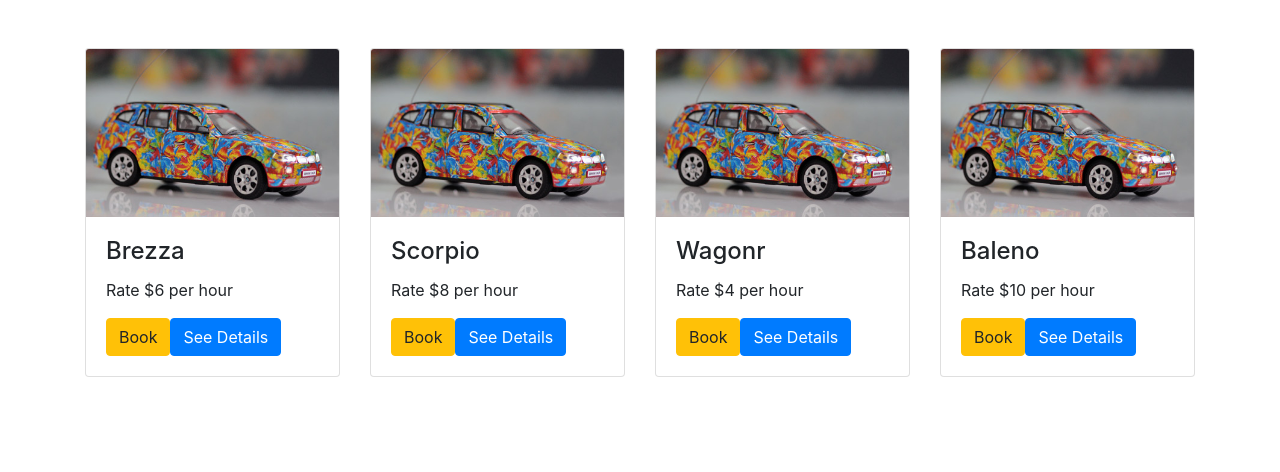
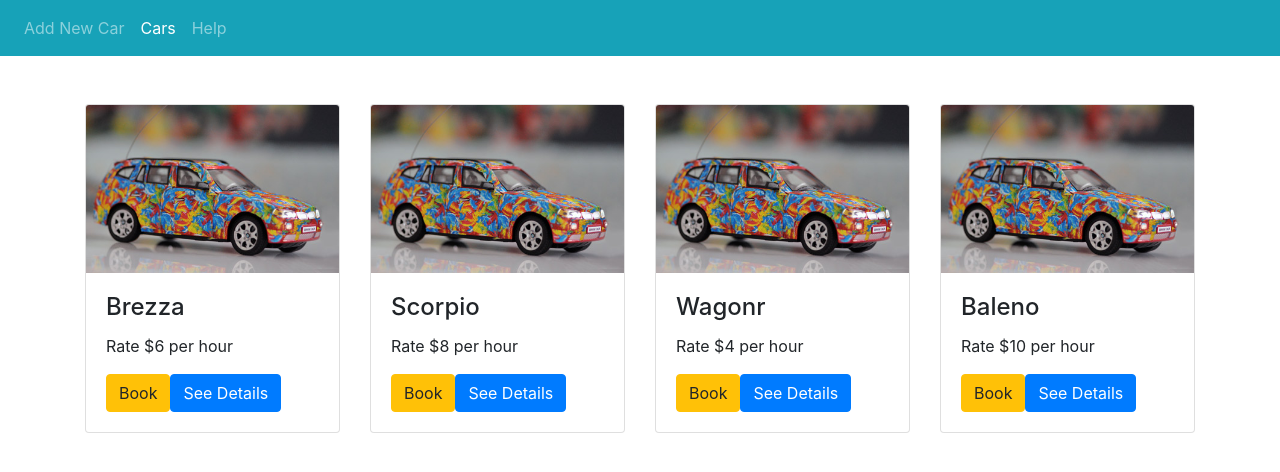
Before and after one commit to iumerjan/car-rental-web, an Angular app: page /cars in a window 1280 px wide. Shown: the top 472 px of the page. Built offline with nearby package versions, Linux system fonts and the light colour scheme.

Commit message:
Navigation bar added for easily navigate links.

```diff
--- a/src/app/app.component.html
+++ b/src/app/app.component.html
@@ -1,2 +1,16 @@
+<nav class="navbar navbar-expand-sm bg-info navbar-dark ">
+  <ul class="navbar-nav ">
 
+    <li class="nav-item">
+      <a class="nav-link" href="#">Add New Car</a>
+    </li>
+    <li class="nav-item active ">
+      <a class="nav-link" href="#">Cars</a>
+    </li>
+    <li class="nav-item">
+      <a class="nav-link" href="#">Help</a>
+    </li>
+  </ul>
+</nav>
+<!-- The <router-outlet> tells the router where to display routed views. -->
 <router-outlet></router-outlet>
```
